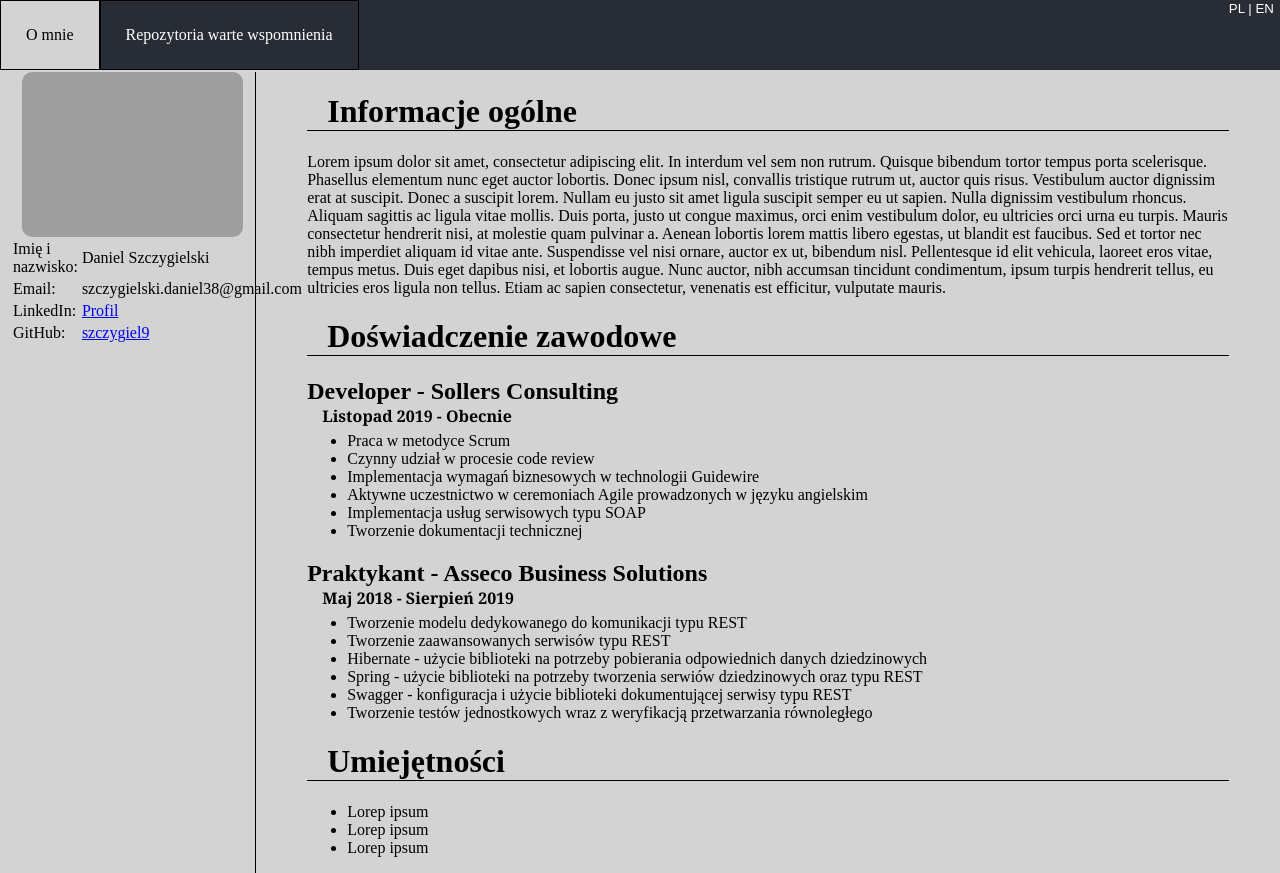
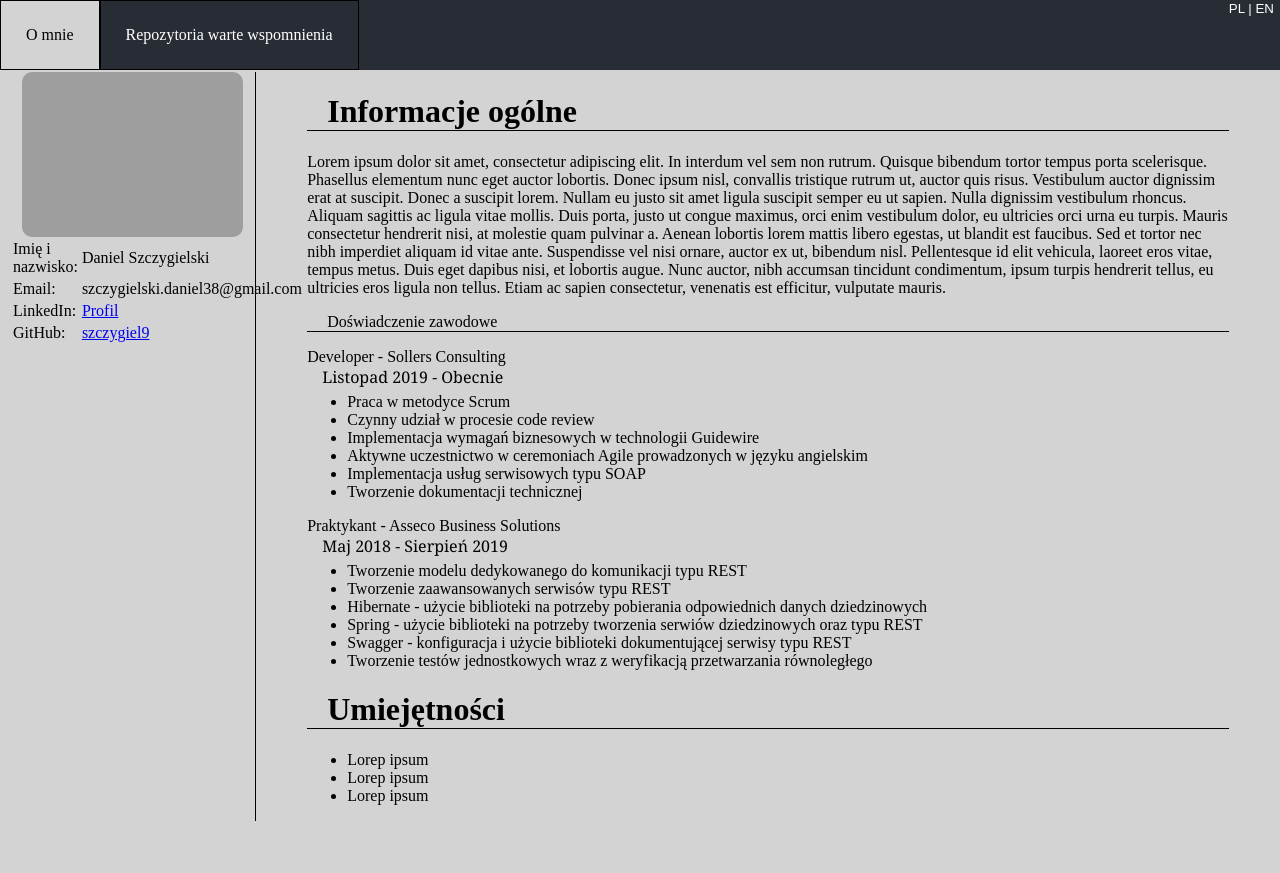
Before and after one commit to Szczygiel9/Protfolio, a React (Create React App) app: page / in a window 1280 px wide. After the commit the page ends 821 px from the top, so only its background shows below. Built offline with nearby package versions, Linux system fonts and the light colour scheme.

Commit message:
Switched headers to paragraphs

```diff
--- a/src/components/ExperienceSection.js
+++ b/src/components/ExperienceSection.js
@@ -3,12 +3,12 @@ import React from 'react';
 const ExperienceSection = ({title, content}) => {
     return (
         <div className='section'>
-            <h1 className='section-title'>{title}</h1>
+            <p className='section-title'>{title}</p>
             {content.map((experienceItem) => {
                 return (
                     <div>
-                        <h2 className='experience-position'>{experienceItem.position}</h2>
-                        <h3 className='experience-date'>{experienceItem.dateFrom} - {experienceItem.dateTo}</h3>
+                        <p className='experience-position'>{experienceItem.position}</p>
+                        <p className='experience-date'>{experienceItem.dateFrom} - {experienceItem.dateTo}</p>
                         <ul className='experience-list'>
                             {experienceItem.descriptionPoints.map((point) => {
                                 return <li>{point}</li>
```
